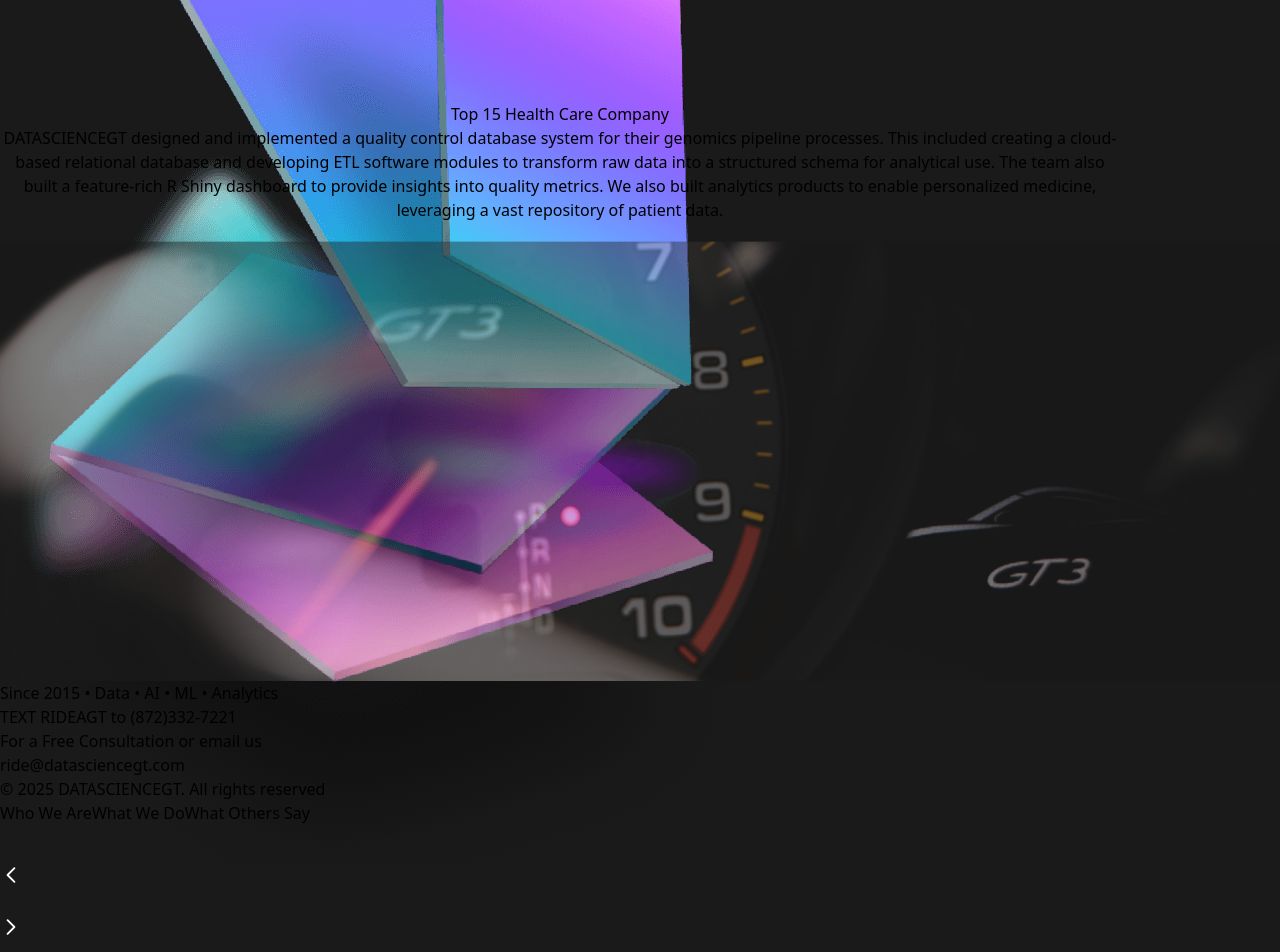
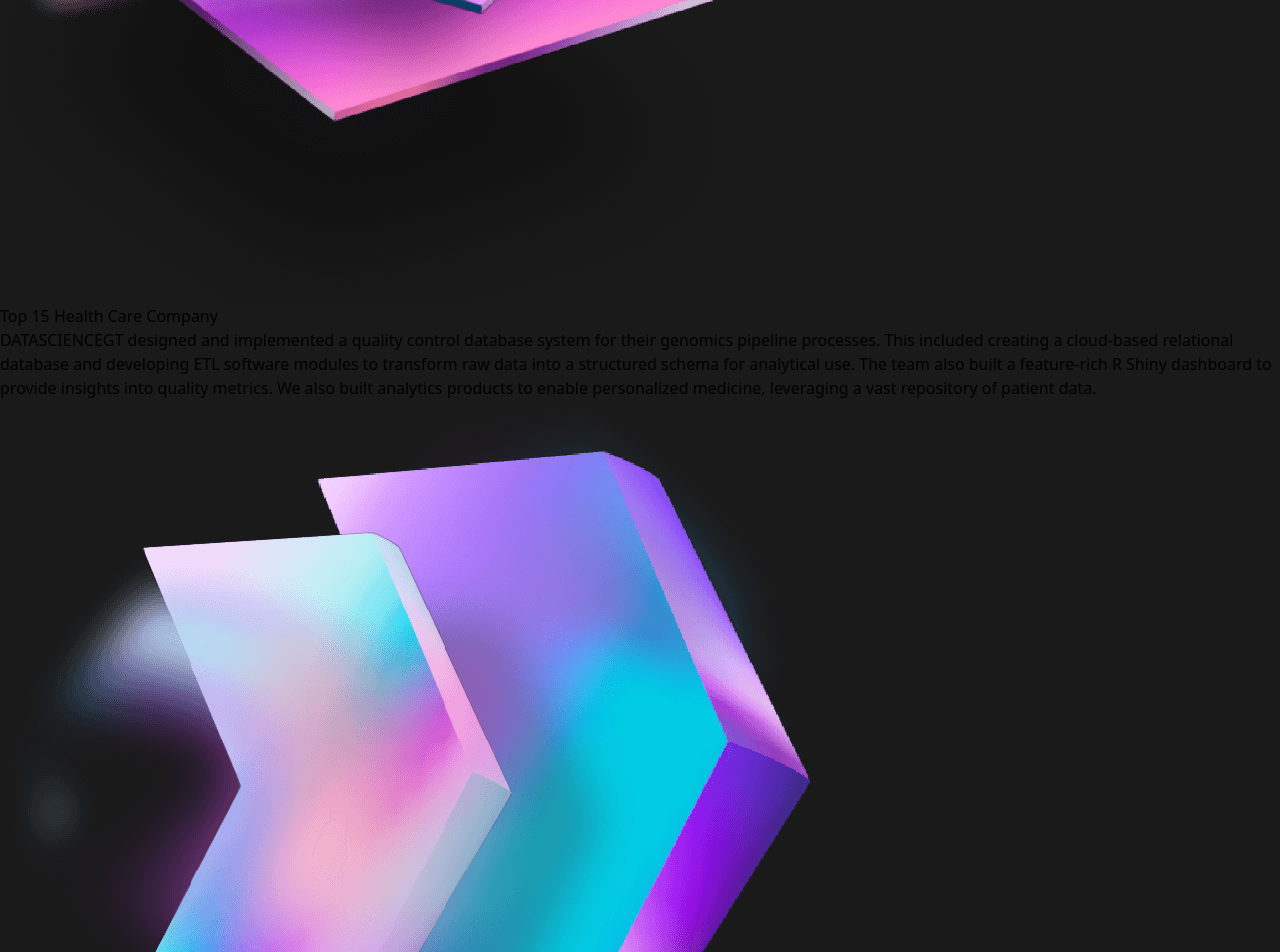
Before and after one commit to sreeharshatumuluri-dotcom/datasciencegt-landing, a React (Vite) app: page /testimonials in a window 1280 px wide. Shown: the part 2560-3512 px from the top of the page. Built offline with nearby package versions, Linux system fonts and the light colour scheme.

Commit message:
feat: whatothers say revert and tram carousel fix

```diff
--- a/src/components/WhoWeWorkedWithCarousel.jsx
+++ /dev/null
@@ -1,270 +0,0 @@
-import React, { useMemo, useState, useEffect, useCallback } from "react";
-import { createPortal } from "react-dom";
-
-/**
- * items: Array<{ src: string, alt?: string, title?: string, body?: string }>
- * imageHeight: CSS length for the image box height (e.g. "280px" or "clamp(220px, 40vh, 320px)")
- * containerMaxWidth: number (px) max width for the whole two-column area (default 1120)
- */
-export default function WhoWeWorkedWithCarousel({
-  items = [],
-  startIndex = 0,
-  className = "",
-  imageHeight = "clamp(220px, 40vh, 320px)",
-  containerMaxWidth = 1120,
-}) {
-  const data = useMemo(() => items.filter(Boolean), [items]);
-  const [idx, setIdx] = useState(0);
-  const [isOpen, setIsOpen] = useState(false); // modal open
-
-  useEffect(() => {
-    if (!data.length) return;
-    const clamped = ((startIndex % data.length) + data.length) % data.length;
-    setIdx(clamped);
-  }, [data.length, startIndex]);
-
-  const goPrev = useCallback(() => {
-    if (!data.length) return;
-    setIdx((p) => (p - 1 + data.length) % data.length);
-  }, [data.length]);
-
-  const goNext = useCallback(() => {
-    if (!data.length) return;
-    setIdx((p) => (p + 1) % data.length);
-  }, [data.length]);
-
-  const onKey = (e) => {
-    if (e.key === "ArrowLeft") goPrev();
-    if (e.key === "ArrowRight") goNext();
-  };
-
-  if (!data.length) return null;
-  const curr = data[idx];
-
-  return (
-    <div className={`relative w-full ${className}`} onKeyDown={onKey} tabIndex={0}>
-      {/* Two-column layout: image LEFT, text RIGHT (stacks on mobile) */}
-      <div
-        className="grid grid-cols-1 md:grid-cols-2 gap-6 md:gap-8 mx-auto"
-        style={{ maxWidth: `${containerMaxWidth}px` }}
-      >
-        {/* === LEFT: IMAGE (clickable) === */}
-        <div className="relative">
-          <div
-            className="relative w-full rounded-2xl overflow-hidden shadow group"
-            style={{ height: imageHeight }}
-          >
-            <button
-              type="button"
-              onClick={() => setIsOpen(true)}
-              className="absolute inset-0 z-10"
-              aria-label="Open details"
-              title="Open"
-            />
-            <img
-              src={curr.src}
-              alt={curr.alt || curr.title || "client"}
-              className="absolute inset-0 w-full h-full object-cover transition-transform duration-200 group-hover:scale-[1.01]"
-              loading="lazy"
-              decoding="async"
-              onError={(e) => (e.currentTarget.style.visibility = "hidden")}
-            />
-
-            {/* === CONTROL BAR: [←] • dots • [→] (inside image, bottom-center) === */}
-            <ControlBar
-              length={data.length}
-              activeIndex={idx}
-              onPrev={goPrev}
-              onNext={goNext}
-              onDot={(i) => setIdx(i)}
-            />
-          </div>
-        </div>
-
-        {/* === RIGHT: TEXT (also clickable) === */}
-        <div className="flex items-start">
-          <button
-            type="button"
-            onClick={() => setIsOpen(true)}
-            className="block w-full text-left focus:outline-none focus:ring-2 focus:ring-[#52C1C4]/60 rounded-lg"
-            aria-label="Open details"
-            title="Open"
-          >
-            {curr.title && (
-              <h3 className="text-[#52C1C4] text-lg md:text-2xl font-semibold leading-tight underline-offset-4 hover:underline">
-                {curr.title}
-              </h3>
-            )}
-            {curr.body && (
-              <p className="mt-2 text-sm md:text-base text-slate-200 leading-7 whitespace-pre-line">
-                {curr.body}
-              </p>
-            )}
-          </button>
-        </div>
-      </div>
-
-      {/* === MODAL (portal) === */}
-      {isOpen &&
-        createPortal(
-          <Modal curr={curr} onClose={() => setIsOpen(false)} />,
-          document.body
-        )}
-    </div>
-  );
-}
-
-/* ---------- Controls under image ---------- */
-function ControlBar({ length, activeIndex, onPrev, onNext, onDot }) {
-  return (
-    <div className="absolute bottom-3 left-1/2 -translate-x-1/2 z-10">
-      <div className="flex items-center gap-3 bg-black/35 backdrop-blur rounded-full px-3 py-1.5">
-        {/* Left arrow */}
-        <button
-          type="button"
-          aria-label="Previous"
-          onClick={onPrev}
-          className="h-8 w-8 md:h-9 md:w-9 rounded-full hover:bg-white/20 flex items-center justify-center"
-        >
-          {/* chevron-left */}
-          <svg
-            viewBox="0 0 24 24"
-            width="22"
-            height="22"
-            fill="none"
-            stroke="white"
-            strokeWidth="2"
-            strokeLinecap="round"
-            strokeLinejoin="round"
-            aria-hidden="true"
-          >
-            <path d="M15.75 19.5 8.25 12l7.5-7.5" />
-          </svg>
-        </button>
-
-        {/* Dots */}
-        {length > 1 && (
-          <div className="flex items-center gap-2">
-            {Array.from({ length }).map((_, i) => (
-              <button
-                key={i}
-                aria-label={`Go to slide ${i + 1}`}
-                onClick={() => onDot(i)}
-                className={`h-2.5 w-2.5 rounded-full ${
-                  i === activeIndex ? "bg-white" : "bg-white/50"
-                }`}
-              />
-            ))}
-          </div>
-        )}
-
-        {/* Right arrow */}
-        <button
-          type="button"
-          aria-label="Next"
-          onClick={onNext}
-          className="h-8 w-8 md:h-9 md:w-9 rounded-full hover:bg-white/20 flex items-center justify-center"
-        >
-          {/* chevron-right */}
-          <svg
-            viewBox="0 0 24 24"
-            width="22"
-            height="22"
-            fill="none"
-            stroke="white"
-            strokeWidth="2"
-            strokeLinecap="round"
-            strokeLinejoin="round"
-            aria-hidden="true"
-          >
-            <path d="M8.25 4.5 15.75 12l-7.5 7.5" />
-          </svg>
-        </button>
-      </div>
-    </div>
-  );
-}
-
-/* ---------- Modal (Portal) ---------- */
-function Modal({ curr, onClose }) {
-  // lock body scroll while open
-  useEffect(() => {
-    const prev = document.body.style.overflow;
-    document.body.style.overflow = "hidden";
-    return () => {
-      document.body.style.overflow = prev;
-    };
-  }, []);
-
-  // close on Esc
-  useEffect(() => {
-    const handler = (e) => e.key === "Escape" && onClose();
-    window.addEventListener("keydown", handler);
-    return () => window.removeEventListener("keydown", handler);
-  }, [onClose]);
-
-  return (
-    <div
-      className="fixed inset-0 z-[1000] flex items-center justify-center p-4"
-      role="dialog"
-      aria-modal="true"
-      onClick={(e) => {
-        if (e.target === e.currentTarget) onClose();
-      }}
-    >
-      {/* Backdrop */}
-      <div className="absolute inset-0 bg-black/70 backdrop-blur-sm" />
-
-      {/* Card */}
-      <div className="relative w-full max-w-[880px] rounded-2xl bg-[#121417] shadow-xl overflow-hidden">
-        {/* Close */}
-        <button
-          type="button"
-          onClick={onClose}
-          aria-label="Close"
-          className="absolute right-3 top-3 z-10 h-10 w-10 rounded-full bg-white/10 hover:bg-white/20 flex items-center justify-center"
-        >
-          <svg
-            viewBox="0 0 24 24"
-            width="22"
-            height="22"
-            fill="none"
-            stroke="white"
-            strokeWidth="2"
-            strokeLinecap="round"
-            strokeLinejoin="round"
-          >
-            <path d="M6 6l12 12M18 6L6 18" />
-          </svg>
-        </button>
-
-        <div className="grid grid-cols-1 md:grid-cols-2">
-          {/* Image */}
-          <div className="relative min-h-[240px] md:min-h-[420px]">
-            <img
-              src={curr.src}
-              alt={curr.alt || curr.title || "client"}
-              className="absolute inset-0 w-full h-full object-cover"
-              loading="lazy"
-              decoding="async"
-            />
-          </div>
-
-          {/* Text */}
-          <div className="p-5 md:p-7">
-            {curr.title && (
-              <h3 className="text-[#52C1C4] text-xl md:text-2xl font-semibold leading-tight">
-                {curr.title}
-              </h3>
-            )}
-            {curr.body && (
-              <p className="mt-3 text-slate-200 leading-7 whitespace-pre-line">
-                {curr.body}
-              </p>
-            )}
-          </div>
-        </div>
-      </div>
-    </div>
-  );
-}
--- a/src/pages/Testimonials.jsx
+++ b/src/pages/Testimonials.jsx
@@ -1,9 +1,7 @@
-// src/pages/Testimonials.jsx
 import React, { useEffect, useState } from "react";
 import defaultPhoto from "../assets/GT1.jpg";
 import heroPhoto from "../assets/testimonials.png";
 import TestimonialsCarousel from "../components/TestimonialsCarousel";
-
 import img1 from "../assets/3.png";
 import img2 from "../assets/asset-approach.png";
 import img3 from "../assets/2.png";
@@ -12,8 +10,6 @@
 import img6 from "../assets/2.png";
 import img7 from "../assets/3.png";
 import FallbackImg from "../assets/2.png";
-
-import WhoWeWorkedWithCarousel from "../components/WhoWeWorkedWithCarousel";
 
 const WW_PATH = "/content/pages/what-others-say/who-we-worked-with.txt";
 const gallery = [img1, img2, img3, img4, img5, img6, img7];
@@ -169,65 +165,20 @@
         if (!cancelled) setWhoErr(e.message || "Failed to load who-we-worked-with");
       });
     return () => {
-        cancelled = true;
+      cancelled = true;
     };
   }, []);
 
-  const HEADING_TITLE = "Affirmation";
+  // Testimonials heading (lowercase per earlier direction)
+  const HEADING_TITLE = "affirmation";
   const HEADING_SUBHEAD =
     "The success of DATASCIENCEGT is built on a foundation of trust and expertise. These testimonials reflect the experience of working with our company.";
 
-  // BUILD CAROUSEL ITEMS: image + who-we-worked-with text
-  const CLIENT_ITEMS =
-    who.items.length
-      ? who.items.map((card, idx) => ({
-          src: gallery[idx % gallery.length],
-          alt: card.title,
-          title: card.title,
-          body: card.body || "",
-        }))
-      : // fallback if file is empty/unavailable -> at least show captions
-        [
-          {
-            src: gallery[0] || FallbackImg,
-            alt: "Client",
-            title: "Trusted partners",
-            body:
-              "We’ve collaborated with startups and enterprises across finance, healthcare, public sector, and more—delivering reliable data platforms and ML solutions.",
-          },
-          {
-            src: gallery[1] || FallbackImg,
-            alt: "Client",
-            title: "Enterprise data programs",
-            body:
-              "Data pipelines, governance, observability, and analytics—designed for scale and maintainability.",
-          },
-          {
-            src: gallery[2] || FallbackImg,
-            alt: "Client",
-            title: "ML systems",
-            body:
-              "Model development to deployment: experimentation, MLOps automation, inference APIs, and monitoring.",
-          },
-          {
-            src: gallery[3] || FallbackImg,
-            alt: "Client",
-            title: "Cloud & real-time",
-            body:
-              "AWS-native architectures, real-time streaming, and cost-optimized deployments.",
-          },
-          {
-            src: gallery[4] || FallbackImg,
-            alt: "Client",
-            title: "Outcomes",
-            body:
-              "We focus on measurable impact—better decisions, faster delivery, and higher reliability.",
-          },
-        ];
+  const imageForIndex = (idx) => gallery[idx % gallery.length] || FallbackImg;
 
   return (
     <main className="min-h-screen text-white" style={{ background: data.bg }}>
-      {/* ===== HERO ===== */}
+      {/* Hero */}
       <section className="relative w-full h-[60vh] min-h-[300px]">
         <img
           src={heroPhoto}
@@ -239,11 +190,81 @@
         />
       </section>
 
-      {/* ===== TESTIMONIALS ===== */}
+      {/* ===================== WHO WE WORKED WITH (now ABOVE testimonials) ===================== */}
+      <section className="mx-auto max-w-6xl px-4 sm:px-6 mt-6 sm:mt-8">
+        <div className="relative h-[120px] sm:h-[180px] lg:h-[220px] flex items-center justify-center">
+          <span
+            aria-hidden="true"
+            className="pointer-events-none select-none absolute inset-0 flex items-center justify-center
+                       font-black tracking-[0.08em] uppercase leading-none
+                       text-transparent bg-clip-text text-center
+                       text-[36px] sm:text-[80px] lg:text-[120px]
+                       bg-[linear-gradient(to_bottom,#15303b_0%,#173439_50%,#3d4850_100%)]"
+            style={{ WebkitTextFillColor: "transparent", textShadow: "0 0 24px rgba(23,52,58,0.35)" }}
+          >
+            WHO WE WORKED WITH
+          </span>
+        </div>
+      </section>
+
+      {/* Intro paragraph BELOW */}
+      {who.intro && (
+        <section className="mx-auto max-w-6xl px-4 sm:px-6 -mt-2 mb-8">
+          <p className="text-base sm:text-lg leading-7 text-slate-300 whitespace-pre-line relative z-10">
+            {who.intro}
+          </p>
+        </section>
+      )}
+      {whoErr && (
+        <section className="mx-auto max-w-6xl px-4 sm:px-6 -mt-2 mb-8">
+          <p className="text-sm text-amber-300/90">
+            Couldn’t load “who we worked with” content. Check the file path: {WW_PATH}
+          </p>
+        </section>
+      )}
+
+      {/* Items grid */}
+      {!!who.items.length && (
+        <section className="mx-auto max-w-6xl px-4 sm:px-6 mb-12">
+          <div className="grid grid-cols-1 md:grid-cols-2 gap-6 md:gap-8">
+            {who.items.map((card, idx) => (
+              <div key={idx} className="w-full md:w-[515px] h-auto md:h-[541px] flex flex-col">
+                <div className="flex items-start justify-start mb-4">
+                  <img
+                    src={imageForIndex(idx)}
+                    alt={card.title}
+                    className="w-[120px] h-[120px] sm:w-[160px] sm:h-[160px] md:w-[180px] md:h-[180px] object-contain"
+                    onError={(e) => {
+                      e.currentTarget.onerror = null;
+                      e.currentTarget.src = FallbackImg;
+                    }}
+                  />
+                </div>
+                <div className="flex-1">
+                  <div className="flex items-start gap-2">
+                    <span className="mt-2 h-2 w-2 sm:h-2.5 sm:w-2.5 rounded-full bg-[#52C1C4] shrink-0" />
+                    <h3 className="text-lg sm:text-xl md:text-[22px] leading-tight font-semibold text-[#52C1C4]">
+                      {card.title}
+                    </h3>
+                  </div>
+                  {card.body && (
+                    <p className="mt-2 text-sm sm:text[14px] leading-6 text-slate-400 whitespace-pre-line">
+                      {card.body}
+                    </p>
+                  )}
+                </div>
+              </div>
+            ))}
+          </div>
+        </section>
+      )}
+
+      {/* ===================== TESTIMONIALS (moved BELOW WW) ===================== */}
       <section className="px-5 md:px-10 lg:px-16 py-6 md:py-8">
         <div className="max-w-6xl mx-auto">
+          {/* Subtle gradient heading */}
           <h2
-            className="font-black tracking-[0.08em] leading-none  bg-clip-text
+            className="font-black tracking-[0.08em] leading-none bg-clip-text
                        text-[32px] sm:text-[44px] lg:text-[52px]
                        bg-[linear-gradient(180deg,#8b9aa3_0%,#6a7a82_50%,#aebbc2_100%)]"
             style={{
@@ -254,6 +275,7 @@
             {HEADING_TITLE}
           </h2>
 
+          {/* Subhead */}
           <p className="mt-3 text-sm md:text-base leading-7 text-white/80 max-w-3xl">
             {HEADING_SUBHEAD}
           </p>
@@ -273,43 +295,6 @@
           </div>
         </div>
       </section>
-
-      {/* ===== WHO WE WORKED WITH ===== */}
-      <section className="mx-auto max-w-6xl px-4 sm:px-6 mt-6 sm:mt-8">
-        <div className="relative h-[120px] sm:h-[180px] lg:h-[220px] flex items-center justify-center">
-          <span
-            aria-hidden="true"
-            className="pointer-events-none select-none absolute inset-0 flex items-center justify-center
-                       font-black tracking-[0.08em] uppercase leading-none
-                       text-transparent bg-clip-text text-center
-                       text-[36px] sm:text-[80px] lg:text-[120px]
-                       bg-[linear-gradient(to_bottom,#15303b_0%,#173439_50%,#3d4850_100%)]"
-            style={{ WebkitTextFillColor: "transparent", textShadow: "0 0 24px rgba(23,52,58,0.35)" }}
-          >
-            WHO WE WORKED WITH
-          </span>
-        </div>
-      </section>
-
-      {who.intro && (
-        <section className="mx-auto max-w-6xl px-4 sm:px-6 -mt-2 mb-8">
-          <p className="text-base sm:text-lg leading-7 text-slate-300 whitespace-pre-line relative z-10">
-            {who.intro}
-          </p>
-        </section>
-      )}
-      {whoErr && (
-        <section className="mx-auto max-w-6xl px-4 sm:px-6 -mt-2 mb-8">
-          <p className="text-sm text-amber-300/90">
-            Couldn’t load “who we worked with” content. Check the file path: {WW_PATH}
-          </p>
-        </section>
-      )}
-
-      {/* === The new CodePen-style carousel with content on center card === */}
-      <section className="mx-auto max-w-7xl px-4 sm:px-6 mb-14">
-        <WhoWeWorkedWithCarousel items={CLIENT_ITEMS} className="mx-auto" />
-      </section>
     </main>
   );
 }
```
Also changed, not shown: src/components/TeamCarousel.jsx (+9 -25 lines), src/assets/radission-us-_XeQ8XEWb4Q-unsplash 1.png (deleted).
